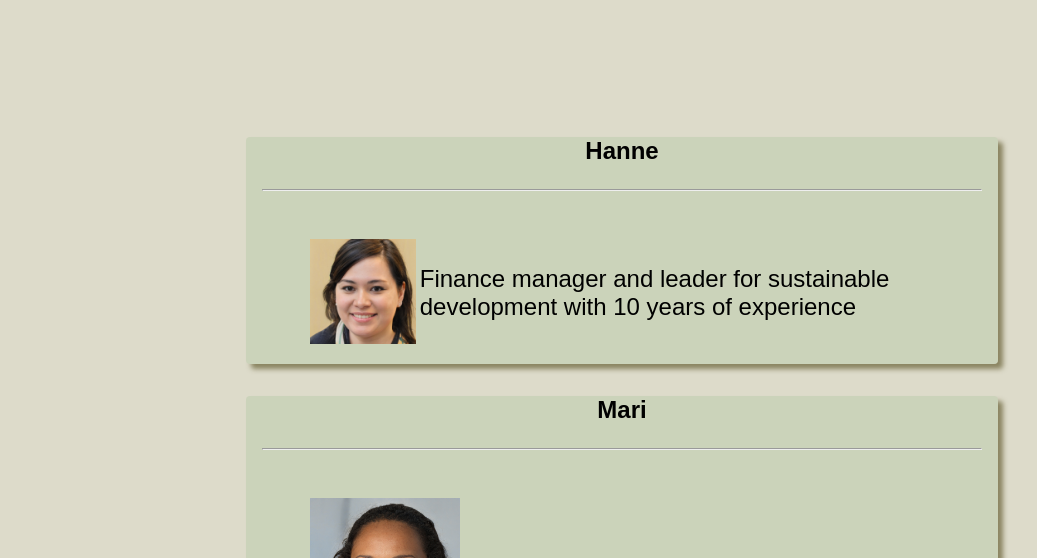
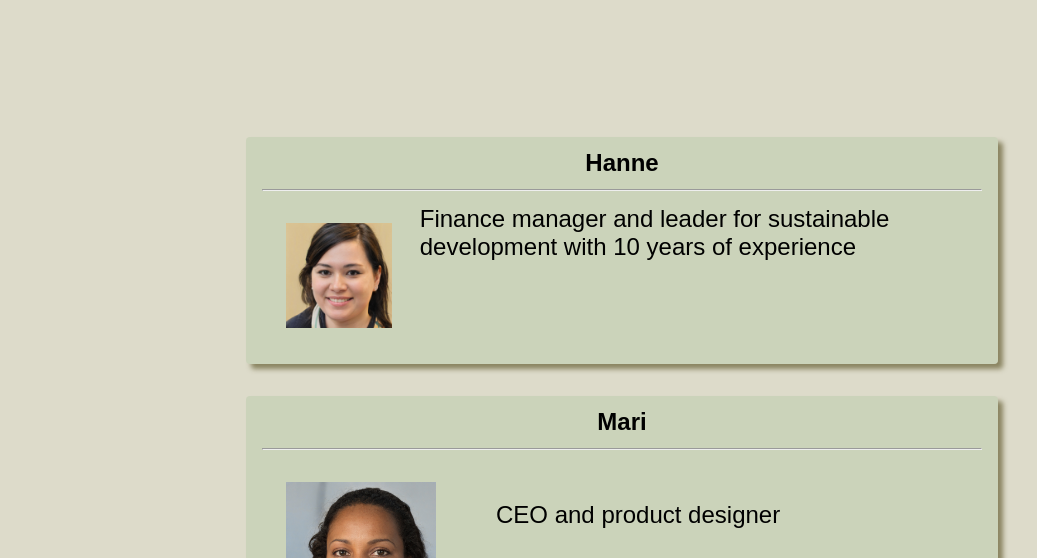
Before and after one commit to 364765/Nova-Cortica, a plain HTML site: page files/workers.html in a window 1280 px wide. Shown: the part 215-773 px from the top of the page, without its empty margins (18-1055 px from the left). Drawn offline with Linux system fonts and the light colour scheme.

Commit message:
Endret our team

```diff
--- a/style.css
+++ b/style.css
@@ -686,6 +686,8 @@
         margin-top: 1rem;
         font-size: 1.5em;
         text-align: center;
+        position: relative;
+        top: 0.5em;
 
     }
 
@@ -704,10 +706,15 @@
   img {
       max-width: 100%;
       margin: 1em;
+      position: relative;
+      bottom: 1em;
+      right: 1.5em;
   }
 
   .Kontainer > #text{
       font-size: 20px;
       padding-left: 20px;
       font-size: 1.5em;
+      position: relative;
+      bottom: 2.5em;
   }
```
Lines whose indentation alone changed are shown as unchanged.
